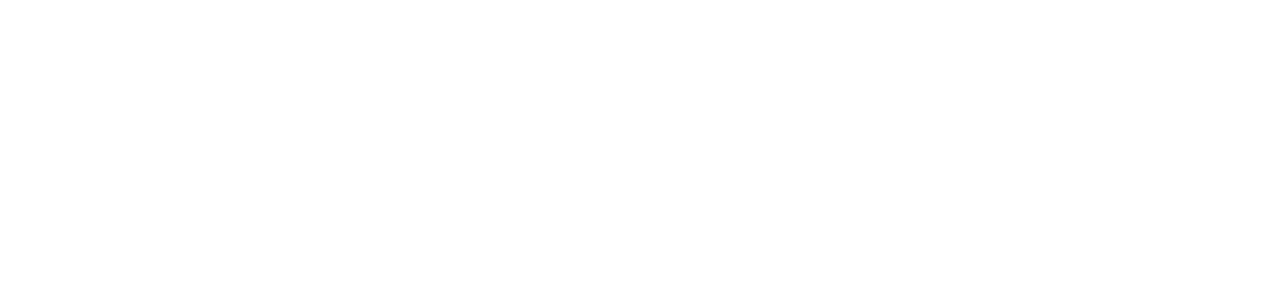
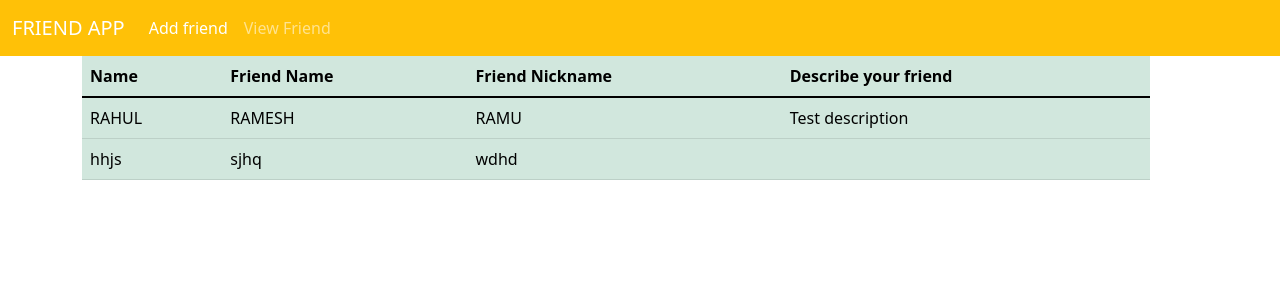
Before and after one commit to Seenusneha4/friendsreactapp, a React (Create React App) app: page /view in a window 1280 px wide. Before the commit this address had no page. Shown: the top 300 px of the page. Built offline with nearby package versions, Linux system fonts and the light colour scheme.

Commit message:
viewingup

```diff
--- a/src/App.js
+++ b/src/App.js
@@ -5,6 +5,7 @@
 import Addfriend from './Components/Addfriend';
 import Header from './Components/Header';
 import { BrowserRouter, Route, Routes } from 'react-router-dom';
+import Viewfriend from './Components/Viewfriend';
 
 function App() {
   return (
@@ -12,6 +13,7 @@
       <BrowserRouter>
       <Routes>
       <Route path="/" exact element={<Addfriend/>}/>
+      <Route path="/view" exact element={<Viewfriend/>}/>
 
       </Routes>
       </BrowserRouter>
--- a/src/Components/Viewfriend.js
+++ b/src/Components/Viewfriend.js
@@ -0,0 +1,48 @@
+import { getValue } from '@testing-library/user-event/dist/utils'
+import React from 'react'
+import Header from './Header'
+
+const Viewfriend = () => {
+    var friendlist=[{"_id":"628613a5fb68dd10d6f53366","name":"RAHUL","friendName":"RAMESH","friendNickName":"RAMU","DescribeYourFriend":"Test description","__v":0},{"_id":"62863eb472b33daf7a22b7d5","name":"hhjs","friendName":"sjhq","friendNickName":"wdhd","__v":0}]
+  return (
+    <div>
+     <Header/>
+
+     <div className="container">
+    <div className="row div col col-12 col-sm-12 col-md-12 col-lg-12 col-xl-12 col-xxl-12">
+        <div className="row">
+            <div className="col col-12 col-sm-12 col-md-12 col-lg-12 col-xl-12 col-xxl-12">
+            <table class="table table-success">
+  <thead>
+    <tr>
+      <th scope="col">Name</th>
+      <th scope="col">Friend Name</th>
+      <th scope="col">Friend Nickname</th>
+      <th scope="col">Describe your friend</th>
+    </tr>
+  </thead>
+  <tbody>
+      {friendlist.map((value,key)=>{return<tr>
+
+
+      <td>{value.name}</td>
+      <td>{value.friendName}</td>
+      <td>{value.friendNickName}</td>
+      <td>{value.DescribeYourFriend}</td>
+    </tr>
+
+    })}
+  </tbody>
+</table>
+            </div>
+
+        </div>
+    </div>
+</div>
+
+
+    </div>
+  )
+}
+
+export default Viewfriend
```
